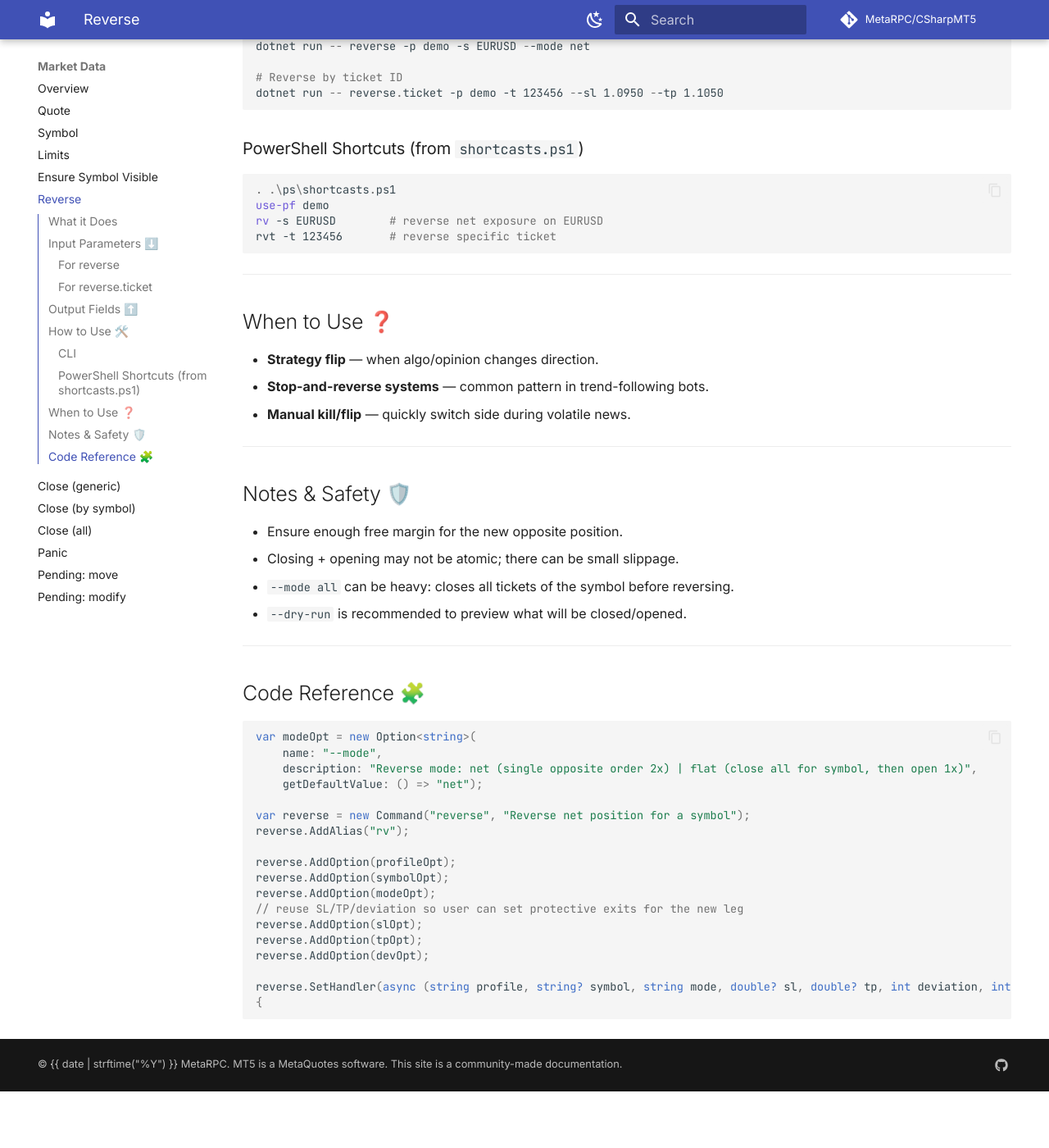
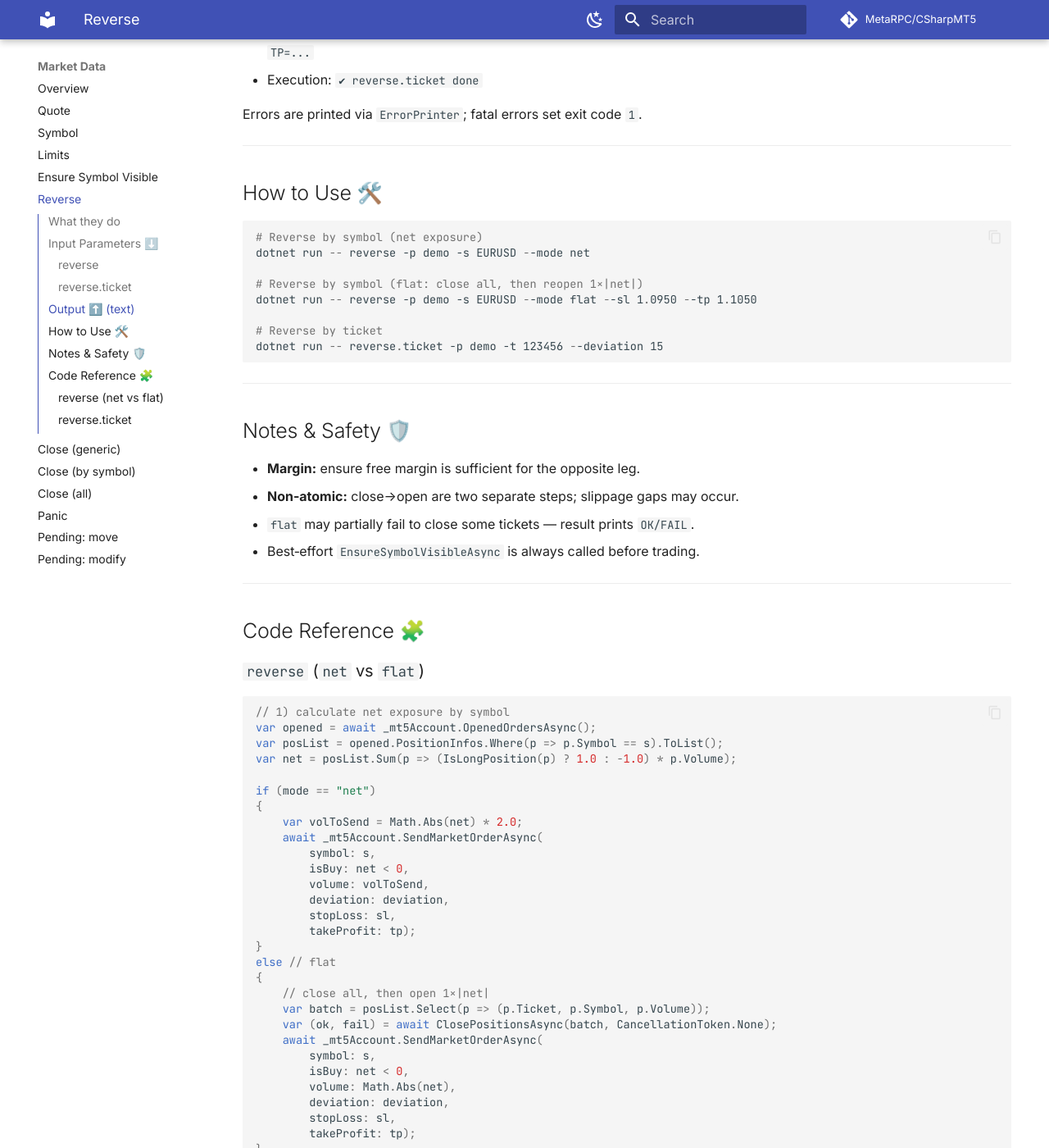
Before and after one commit to MetaRPC/CSharpMT5, an MkDocs documentation site: the page built from docs/Market_Data/Reverse.md, in a window 1280 px wide and 1400 px high, scrolled down 2020 px. Shown: the whole window at 82% size. Built offline with MkDocs 1.6.1 and Material for MkDocs 9.7.7, drawn with Linux system fonts in a browser that asks for light colours; comment, search, counter and statistics services are not loaded; before the commit the page ends 3351 px from its top, so only the background shows below that; some of the changed text lies outside the part shown.

Commit message:
Update Reverse.md

````diff
--- a/docs/Market_Data/Reverse.md
+++ b/docs/Market_Data/Reverse.md
@@ -1,116 +1,140 @@
-# Reverse (`reverse`) 🔄
+# Reverse (`reverse`) & Reverse by Ticket (`reverse.ticket`) 🔄
 
-## What it Does
+## What they do
 
-Reverses the position(s) on a given symbol — closes current exposure and opens a new position in the opposite direction.
+* **`reverse`** — reverses positions by symbol: calculates current **net exposure**, then either sends one opposite order (net) or closes all & reopens one (flat).
+* **`reverse.ticket`** — reverses a **single** position by its ticket.
 
-Variants:
-
-* **`reverse`** → by symbol (net exposure or all positions).
-* **`reverse.ticket`** → by exact ticket ID.
+Aliases: `reverse` → `rv`, `reverse.ticket` → `rvt`.
 
 ---
 
 ## Input Parameters ⬇️
 
-### For `reverse`
+### `reverse`
 
-| Parameter         | Type   | Description                                |
-| ----------------- | ------ | ------------------------------------------ |
-| `--profile`, `-p` | string | Profile from `profiles.json`.              |
-| `--symbol`, `-s`  | string |  Symbol to reverse.                         |
-| `--mode`          | string | Reverse mode: `net` (default) or `all`.    |
-| `--sl`            | double | Optional Stop Loss for the new position.   |
-| `--tp`            | double |  Optional Take Profit for the new position. |
-| `--deviation`     | int    | Max slippage in points (default: 10).      |
-| `--output`, `-o`  | string |  Output: `text` (default) or `json`.        |
-| `--timeout-ms`    | int    |  Timeout in ms (default: 30000).            |
-| `--dry-run`       | flag   |  Show action plan without sending orders.   |
+| Parameter       | Type   | Required | Description                                       |
+| --------------- | ------ | -------- | ------------------------------------------------- |
+| `--profile, -p` | string | yes      | Profile from `profiles.json`.                     |
+| `--symbol, -s`  | string | no       | Target symbol (defaults to app `DefaultSymbol`).  |
+| `--mode`        | string | no       | `net` (default) or `flat`.                        |
+| `--sl`          | double | no       | Stop Loss for the **new** position.               |
+| `--tp`          | double | no       | Take Profit for the **new** position.             |
+| `--deviation`   | int    | no       | Slippage tolerance (points), default `10`.        |
+| `--timeout-ms`  | int    | no       | Per‑RPC timeout (default `30000`).                |
+| `--dry-run`     | flag   | no       | Print action plan **without** sending any orders. |
 
-### For `reverse.ticket`
+> There is **no** `--output` option — the command prints text.
 
-| Parameter         | Type   | Description                        |
-| ----------------- | ------ |  ---------------------------------- |
-| `--profile`, `-p` | string | Profile.                           |
-| `--ticket`, `-t`  | ulong  |  Ticket of the position to reverse. |
-| `--sl`            | double |  Optional Stop Loss.                |
-| `--tp`            | double |  Optional Take Profit.              |
-| `--deviation`     | int    |  Slippage tolerance.                |
-| `--output`, `-o`  | string |  Output: `text` or `json`.          |
-| `--timeout-ms`    | int    |  Timeout in ms.                     |
-| `--dry-run`       | flag   |  Plan only, no execution.           |
+### `reverse.ticket`
+
+| Parameter       | Type   | Required | Description                                       |
+| --------------- | ------ | -------- | ------------------------------------------------- |
+| `--profile, -p` | string | yes      | Profile.                                          |
+| `--ticket, -t`  | ulong  | yes      | Position ticket to reverse.                       |
+| `--sl`          | double | no       | Stop Loss for the new position.                   |
+| `--tp`          | double | no       | Take Profit for the new position.                 |
+| `--deviation`   | int    | no       | Slippage tolerance (points), default `10`.        |
+| `--timeout-ms`  | int    | no       | Per‑RPC timeout (default `30000`).                |
+| `--dry-run`     | flag   | no       | Print action plan **without** sending any orders. |
 
 ---
 
-## Output Fields ⬆️
+## Output ⬆️ (text)
 
-| Field      | Type   | Description                                                       |
-| ---------- | ------ | ----------------------------------------------------------------- |
-| `Closed[]` | array  | Info on positions closed (ticket, symbol, volume).                |
-| `Opened`   | object | Info on the new opposite position (ticket, symbol, volume, side). |
-| `Status`   | string | `OK` / `Error` with message.                                      |
+**`reverse`**
+
+* No positions for symbol → `No positions for <SYM> to reverse.` (exit code `2`).
+* Net = 0 → `Net position for <SYM> is zero; nothing to reverse.` (exit code `2`).
+* `--dry-run`:
+
+  * `net`: `[DRY-RUN] REVERSE(net) <SYM>: send <BUY/SELL> vol=<2×|net|> (deviation=...) SL=... TP=...`
+  * `flat`: `[DRY-RUN] REVERSE(flat) <SYM>: close ALL positions; then <BUY/SELL> vol=<|net|> SL=... TP=...`
+* Execution:
+
+  * `net`: log `REVERSE(net) done: ticket=... newSide=... volSent=...`
+  * `flat`: warns if some positions failed to close, then logs `REVERSE(flat) done: ticket=... side=... vol=...`
+
+**`reverse.ticket`**
+
+* Ticket not found → `Position #<ticket> not found.` (exit code `2`).
+* `--dry-run`: `[DRY-RUN] REVERSE.TICKET #<ticket> <SYM>: close <vol>, then <BUY/SELL> <vol> (dev=...) SL=... TP=...`
+* Execution: `✔ reverse.ticket done`
+
+Errors are printed via `ErrorPrinter`; fatal errors set exit code `1`.
 
 ---
 
 ## How to Use 🛠️
 
-### CLI
-
 ```powershell
 # Reverse by symbol (net exposure)
 dotnet run -- reverse -p demo -s EURUSD --mode net
 
-# Reverse by ticket ID
-dotnet run -- reverse.ticket -p demo -t 123456 --sl 1.0950 --tp 1.1050
+# Reverse by symbol (flat: close all, then reopen 1×|net|)
+dotnet run -- reverse -p demo -s EURUSD --mode flat --sl 1.0950 --tp 1.1050
+
+# Reverse by ticket
+dotnet run -- reverse.ticket -p demo -t 123456 --deviation 15
 ```
-
-### PowerShell Shortcuts (from `shortcasts.ps1`)
-
-```powershell
-. .\ps\shortcasts.ps1
-use-pf demo
-rv -s EURUSD        # reverse net exposure on EURUSD
-rvt -t 123456       # reverse specific ticket
-```
-
----
-
-## When to Use ❓
-
-* **Strategy flip** — when algo/opinion changes direction.
-* **Stop-and-reverse systems** — common pattern in trend-following bots.
-* **Manual kill/flip** — quickly switch side during volatile news.
 
 ---
 
 ## Notes & Safety 🛡️
 
-* Ensure enough free margin for the new opposite position.
-* Closing + opening may not be atomic; there can be small slippage.
-* `--mode all` can be heavy: closes all tickets of the symbol before reversing.
-* `--dry-run` is recommended to preview what will be closed/opened.
+* **Margin:** ensure free margin is sufficient for the opposite leg.
+* **Non‑atomic:** close→open are two separate steps; slippage gaps may occur.
+* `flat` may partially fail to close some tickets — result prints `OK/FAIL`.
+* Best‑effort `EnsureSymbolVisibleAsync` is always called before trading.
 
 ---
 
 ## Code Reference 🧩
 
+### `reverse` (`net` vs `flat`)
+
 ```csharp
-var modeOpt = new Option<string>(
-    name: "--mode",
-    description: "Reverse mode: net (single opposite order 2x) | flat (close all for symbol, then open 1x)",
-    getDefaultValue: () => "net");
+// 1) calculate net exposure by symbol
+var opened = await _mt5Account.OpenedOrdersAsync();
+var posList = opened.PositionInfos.Where(p => p.Symbol == s).ToList();
+var net = posList.Sum(p => (IsLongPosition(p) ? 1.0 : -1.0) * p.Volume);
 
-var reverse = new Command("reverse", "Reverse net position for a symbol");
-reverse.AddAlias("rv");
+if (mode == "net")
+{
+    var volToSend = Math.Abs(net) * 2.0;
+    await _mt5Account.SendMarketOrderAsync(
+        symbol: s,
+        isBuy: net < 0,
+        volume: volToSend,
+        deviation: deviation,
+        stopLoss: sl,
+        takeProfit: tp);
+}
+else // flat
+{
+    // close all, then open 1×|net|
+    var batch = posList.Select(p => (p.Ticket, p.Symbol, p.Volume));
+    var (ok, fail) = await ClosePositionsAsync(batch, CancellationToken.None);
+    await _mt5Account.SendMarketOrderAsync(
+        symbol: s,
+        isBuy: net < 0,
+        volume: Math.Abs(net),
+        deviation: deviation,
+        stopLoss: sl,
+        takeProfit: tp);
+}
+```
 
-reverse.AddOption(profileOpt);
-reverse.AddOption(symbolOpt);
-reverse.AddOption(modeOpt);
-// reuse SL/TP/deviation so user can set protective exits for the new leg
-reverse.AddOption(slOpt);
-reverse.AddOption(tpOpt);
-reverse.AddOption(devOpt);
+### `reverse.ticket`
 
-reverse.SetHandler(async (string profile, string? symbol, string mode, double? sl, double? tp, int deviation, int timeoutMs, bool dryRun) =>
-{
+```csharp
+var opened = await _mt5Account.OpenedOrdersAsync();
+var pos = opened.PositionInfos.FirstOrDefault(p => (ulong)p.Ticket == ticket);
+var symbol = pos.Symbol; var vol = pos.Volume; var isLong = IsLongPosition(pos);
+
+// steps: close full → open opposite
+await _mt5Account.ClosePositionPartialAsync(ticket, vol, deviation, CancellationToken.None);
+await _mt5Account.SendMarketOrderAsync(symbol, isBuy: !isLong, volume: vol, deviation: deviation, stopLoss: sl, takeProfit: tp);
 ```
+
+📌 In short: `reverse net` sends **one** opposite market order with **2×|net|**; `reverse flat` closes all then opens **1×|net|**; `reverse.ticket` does the same for a single ticket.
````
